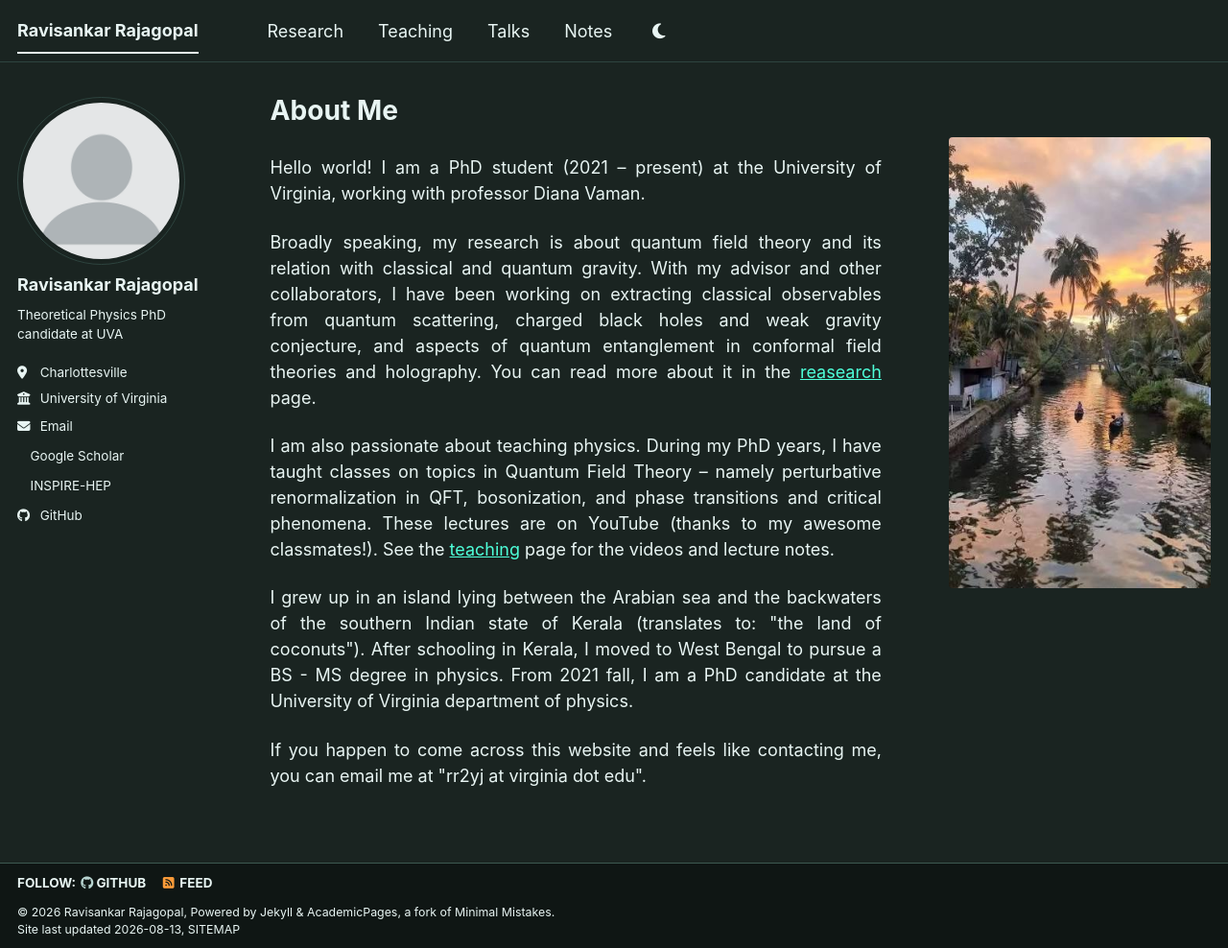
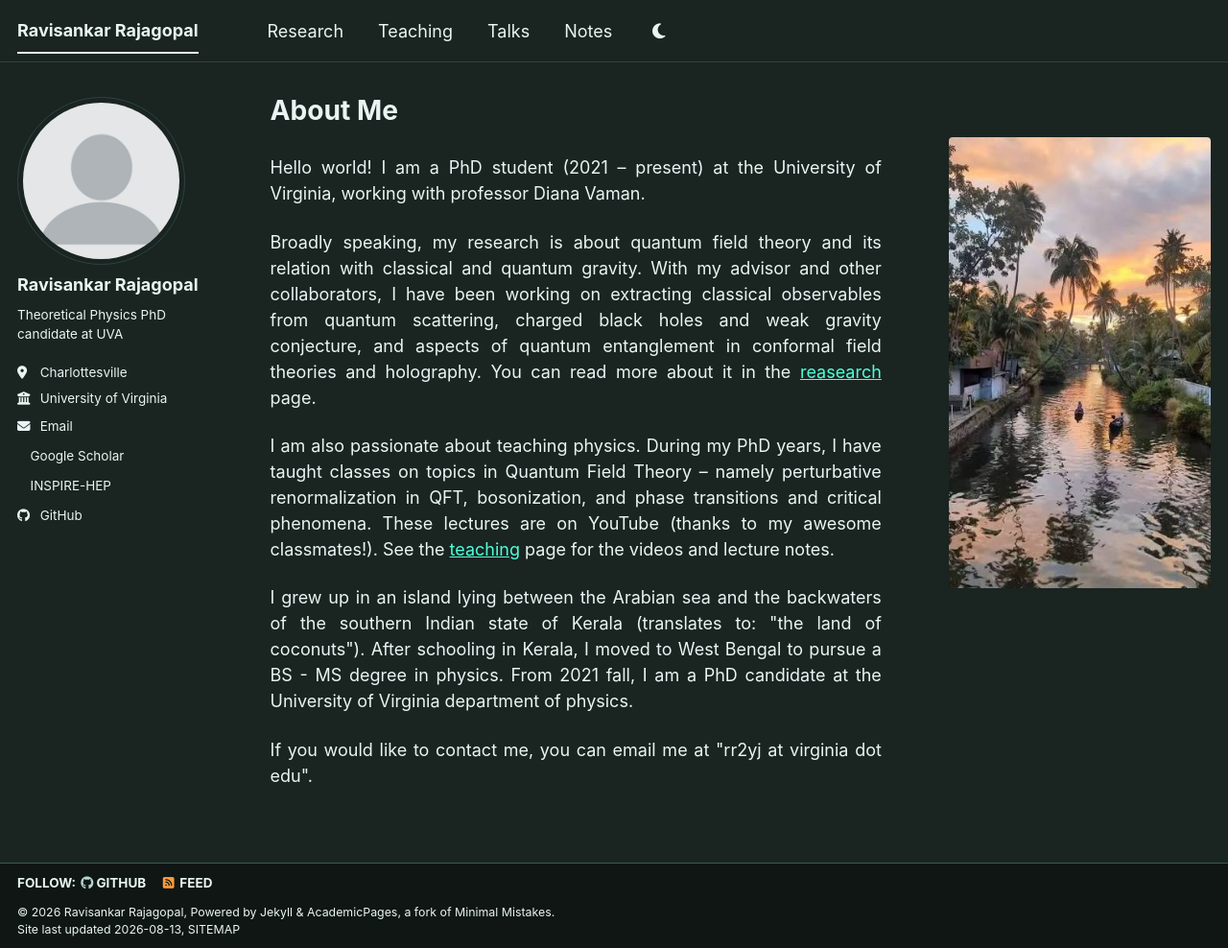
Before and after one commit to ravisankar712/ravisankar712.github.io, a Jekyll site: the page built from _pages/about.html, in a window 1280 px wide and 988 px high. Shown: the whole window at 96% size. Built offline with Jekyll 4.4.1, drawn with Linux system fonts in a browser that asks for light colours; a style sheet for code colours, icons or effects is not loaded.

Commit message:
Update about.html

```diff
--- a/_pages/about.html
+++ b/_pages/about.html
@@ -37,7 +37,7 @@ See the <a href="/teaching/">teaching</a> page for the videos and lecture notes.
   </p>
 
     <p style="text-align: justify;">
-    If you happen to come across this website and feels like contacting me, you can email me at "rr2yj at virginia dot edu".
+    If you would like to contact me, you can email me at "rr2yj at virginia dot edu".
   </p>
   </p>
 
```
